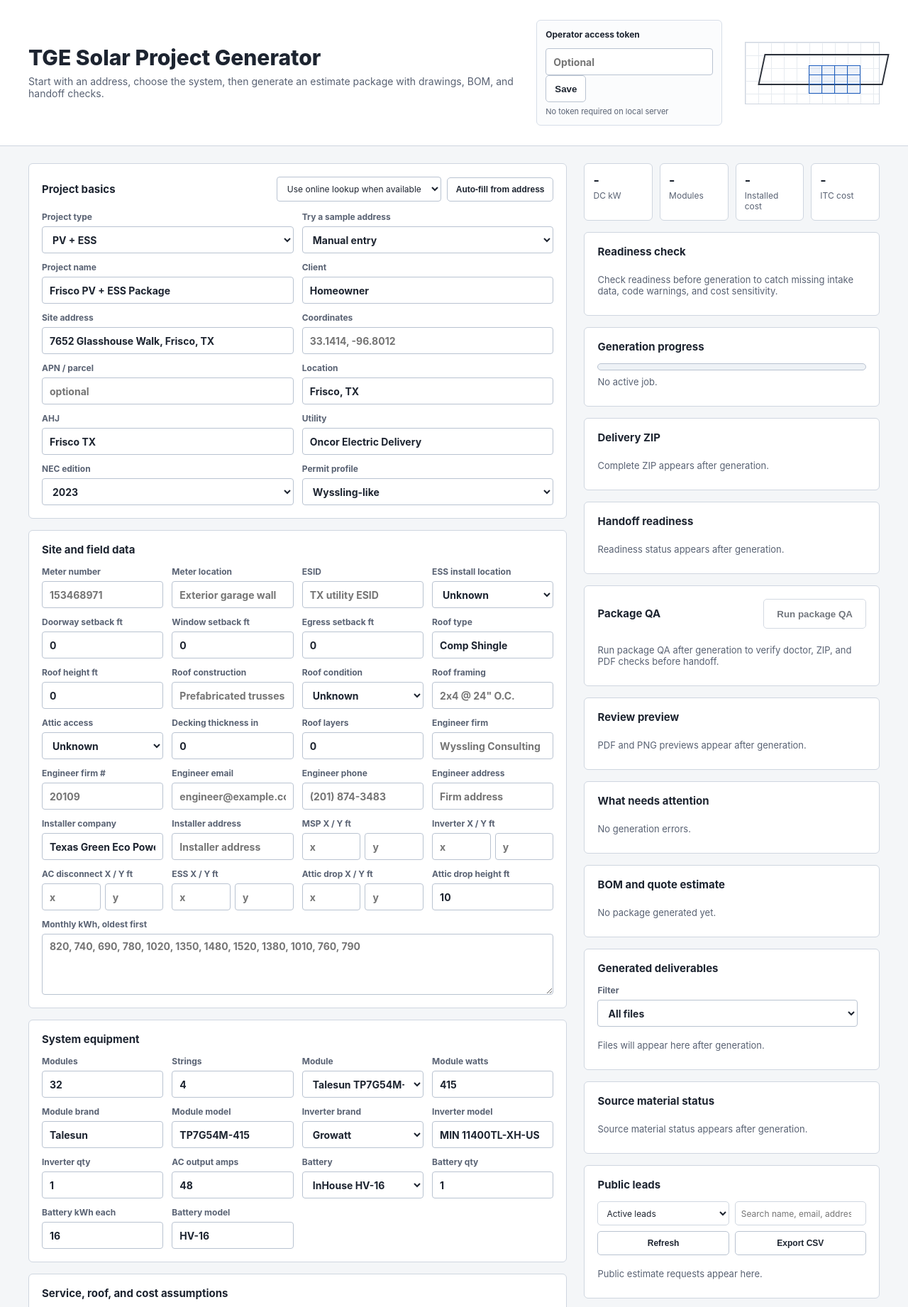
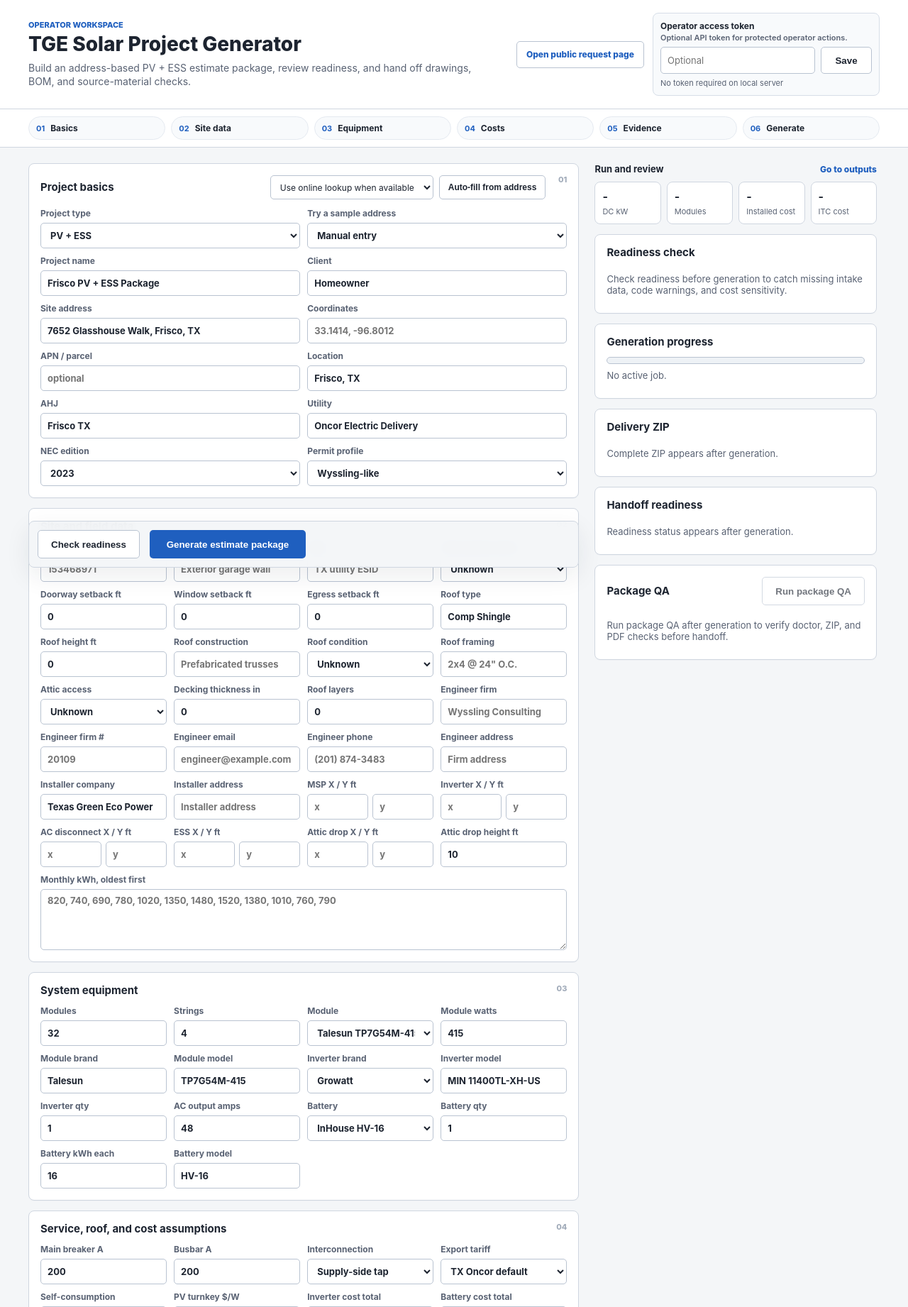
Before and after one commit to maxwu1978/pvess-calc, a FastAPI app: page / in a window 1280 px wide. Shown: the top 1842 px of the page at 71% size. Run offline with FastAPI, Linux system fonts and the light colour scheme; data that the repository does not hold is empty; some libraries are stand-ins or nearby versions.

Commit message:
refine web operator layout

```diff
--- a/src/pvess_calc/web/static/index.html
+++ b/src/pvess_calc/web/static/index.html
@@ -8,32 +8,38 @@
   </head>
   <body>
     <header class="topbar">
-      <div>
+      <div class="brand-block">
+        <span class="eyebrow">Operator workspace</span>
         <h1>TGE Solar Project Generator</h1>
-        <p>Start with an address, choose the system, then generate an estimate package with drawings, BOM, and handoff checks.</p>
+        <p>Build an address-based PV + ESS estimate package, review readiness, and hand off drawings, BOM, and source-material checks.</p>
       </div>
-      <div class="access-token-card" aria-label="Optional server access token">
-        <label>Operator access token
+      <div class="topbar-actions">
+        <a class="lead-link" href="/lead" target="_blank" rel="noreferrer">Open public request page</a>
+        <div class="access-token-card" aria-label="Optional server access token">
+          <label for="access-token">Operator access token
+            <small>Optional API token for protected operator actions.</small>
+          </label>
           <span class="token-row">
             <input id="access-token" type="password" autocomplete="off" placeholder="Optional" />
             <button id="save-token" type="button" class="secondary-button">Save</button>
           </span>
-        </label>
-        <span id="token-status">No token required on local server</span>
-      </div>
-      <div class="mini-plan" aria-hidden="true">
-        <div class="roof-line"></div>
-        <div class="panel-grid">
-          <span></span><span></span><span></span><span></span>
-          <span></span><span></span><span></span><span></span>
-          <span></span><span></span><span></span><span></span>
+          <span id="token-status">No token required on local server</span>
         </div>
       </div>
     </header>
 
+    <nav class="workflow-rail" aria-label="Project workflow">
+      <a href="#project-basics"><strong>01</strong><span>Basics</span></a>
+      <a href="#site-field-data"><strong>02</strong><span>Site data</span></a>
+      <a href="#system-equipment"><strong>03</strong><span>Equipment</span></a>
+      <a href="#service-costs"><strong>04</strong><span>Costs</span></a>
+      <a href="#source-materials"><strong>05</strong><span>Evidence</span></a>
+      <a href="#package-outputs"><strong>06</strong><span>Generate</span></a>
+    </nav>
+
     <main class="workspace">
       <form id="project-form" class="editor">
-        <section class="panel">
+        <section id="project-basics" class="panel flow-section" data-step="01">
           <div class="section-head">
             <h2>Project basics</h2>
             <div class="lookup-controls">
@@ -102,7 +108,7 @@
           <div id="lookup-panel" class="lookup-panel hidden"></div>
         </section>
 
-        <section class="panel">
+        <section id="site-field-data" class="panel flow-section" data-step="02">
           <div class="section-head">
             <h2>Site and field data</h2>
           </div>
@@ -227,7 +233,7 @@
           </div>
         </section>
 
-        <section class="panel">
+        <section id="system-equipment" class="panel flow-section" data-step="03">
           <div class="section-head">
             <h2>System equipment</h2>
           </div>
@@ -367,7 +373,7 @@
           </div>
         </section>
 
-        <section class="panel">
+        <section id="service-costs" class="panel flow-section" data-step="04">
           <div class="section-head">
             <h2>Service, roof, and cost assumptions</h2>
           </div>
@@ -425,7 +431,7 @@
           </div>
         </section>
 
-        <section class="panel">
+        <section id="source-materials" class="panel flow-section" data-step="05">
           <div class="section-head">
             <h2>Source materials and evidence</h2>
           </div>
@@ -489,9 +495,12 @@
           </div>
         </section>
 
-        <section class="panel output-options">
+        <section id="package-outputs" class="panel output-options run-panel" data-step="06">
           <div class="section-head">
-            <h2>Package outputs</h2>
+            <div>
+              <h2>Package outputs</h2>
+              <p>Select the files this run should produce before generating the estimate package.</p>
+            </div>
           </div>
           <label><input type="checkbox" name="out_customer" checked /> Customer PDF</label>
           <label><input type="checkbox" name="out_permit" checked /> Permit package</label>
@@ -509,6 +518,10 @@
       </form>
 
       <aside class="results" aria-live="polite">
+        <div class="results-header">
+          <strong>Run and review</strong>
+          <a href="#package-outputs">Go to outputs</a>
+        </div>
         <section class="summary-strip" id="summary-strip">
           <div><strong>-</strong><span>DC kW</span></div>
           <div><strong>-</strong><span>Modules</span></div>
--- a/src/pvess_calc/web/static/styles.css
+++ b/src/pvess_calc/web/static/styles.css
@@ -3,12 +3,17 @@
   --ink: #1d2430;
   --muted: #596273;
   --line: #cfd6e0;
+  --line-soft: #e4e9f0;
   --panel: #ffffff;
+  --panel-soft: #f8fafc;
   --page: #f4f6f8;
   --blue: #1f5fbf;
   --green: #12805c;
+  --ok: #12805c;
   --orange: #c66a16;
   --warn: #9d3b1d;
+  --shadow: 0 12px 34px rgba(29, 36, 48, 0.08);
+  --radius: 8px;
   font-family: Inter, ui-sans-serif, system-ui, -apple-system, BlinkMacSystemFont, "Segoe UI", sans-serif;
 }
 
@@ -23,14 +28,29 @@ body {
 }
 
 .topbar {
-  min-height: 132px;
-  padding: 28px 40px;
-  display: flex;
-  align-items: center;
-  justify-content: space-between;
-  gap: 32px;
+  min-height: 0;
+  padding: 18px 40px;
+  display: grid;
+  grid-template-columns: minmax(0, 1fr) auto;
+  align-items: center;
+  gap: 24px;
   border-bottom: 1px solid var(--line);
   background: #ffffff;
+}
+
+.brand-block {
+  min-width: 0;
+  max-width: 820px;
+}
+
+.eyebrow {
+  display: block;
+  margin-bottom: 5px;
+  color: var(--blue);
+  font-size: 11px;
+  font-weight: 780;
+  letter-spacing: 0;
+  text-transform: uppercase;
 }
 
 h1,
@@ -40,7 +60,7 @@ p {
 }
 
 h1 {
-  font-size: 30px;
+  font-size: 28px;
   line-height: 1.1;
   font-weight: 760;
   letter-spacing: 0;
@@ -50,18 +70,50 @@ h1 {
   margin-top: 8px;
   color: var(--muted);
   font-size: 14px;
+  line-height: 1.4;
+}
+
+.topbar-actions {
+  display: grid;
+  grid-template-columns: auto minmax(280px, 320px);
+  gap: 12px;
+  align-items: center;
+}
+
+.lead-link {
+  min-height: 38px;
+  display: inline-flex;
+  align-items: center;
+  justify-content: center;
+  border: 1px solid #b9c3d1;
+  border-radius: 5px;
+  padding: 0 13px;
+  background: #ffffff;
+  color: var(--blue);
+  text-decoration: none;
+  font-size: 12px;
+  font-weight: 760;
+  white-space: nowrap;
 }
 
 .access-token-card {
-  width: 300px;
+  width: 100%;
   border: 1px solid #d7dee8;
-  border-radius: 6px;
-  padding: 12px;
-  background: #fbfcfd;
+  border-radius: var(--radius);
+  padding: 10px;
+  background: var(--panel-soft);
 }
 
 .access-token-card label {
   color: var(--ink);
+  gap: 2px;
+}
+
+.access-token-card small {
+  display: block;
+  color: var(--muted);
+  font-size: 11px;
+  font-weight: 600;
 }
 
 .access-token-card span {
@@ -71,9 +123,9 @@ h1 {
   font-size: 11px;
 }
 
-.token-row {
-  display: grid;
-  grid-template-columns: minmax(0, 1fr) auto;
+.access-token-card .token-row {
+  display: grid;
+  grid-template-columns: minmax(0, 1fr) 72px;
   gap: 8px;
 }
 
@@ -86,49 +138,60 @@ h1 {
   padding: 0 12px;
 }
 
-.mini-plan {
-  width: 220px;
-  height: 88px;
-  position: relative;
-  border: 1px solid var(--line);
-  background:
-    linear-gradient(#e7ebf0 1px, transparent 1px),
-    linear-gradient(90deg, #e7ebf0 1px, transparent 1px);
-  background-size: 18px 18px;
-}
-
-.roof-line {
-  position: absolute;
-  left: 22px;
-  top: 16px;
-  width: 176px;
-  height: 44px;
-  border: 2px solid #2c313a;
-  transform: skewX(-12deg);
-}
-
-.panel-grid {
-  position: absolute;
-  right: 26px;
-  bottom: 14px;
-  display: grid;
-  grid-template-columns: repeat(4, 18px);
-  grid-auto-rows: 13px;
-  border-left: 1px solid var(--blue);
-  border-top: 1px solid var(--blue);
-}
-
-.panel-grid span {
-  border-right: 1px solid var(--blue);
-  border-bottom: 1px solid var(--blue);
-  background: rgba(31, 95, 191, 0.08);
+.workflow-rail {
+  position: sticky;
+  top: 0;
+  z-index: 20;
+  display: grid;
+  grid-template-columns: repeat(6, minmax(0, 1fr));
+  gap: 8px;
+  padding: 10px 40px;
+  border-bottom: 1px solid var(--line);
+  background: rgba(255, 255, 255, 0.96);
+  backdrop-filter: blur(10px);
+}
+
+.workflow-rail a {
+  min-width: 0;
+  display: grid;
+  grid-template-columns: auto minmax(0, 1fr);
+  gap: 8px;
+  align-items: center;
+  border: 1px solid var(--line-soft);
+  border-radius: 999px;
+  padding: 8px 10px;
+  background: var(--panel-soft);
+  color: var(--ink);
+  text-decoration: none;
+  font-size: 12px;
+  font-weight: 740;
+}
+
+.workflow-rail a:hover {
+  border-color: rgba(31, 95, 191, 0.45);
+  background: #f2f7ff;
+}
+
+.workflow-rail strong {
+  color: var(--blue);
+  font-size: 11px;
+}
+
+.workflow-rail span {
+  min-width: 0;
+  overflow: hidden;
+  text-overflow: ellipsis;
+  white-space: nowrap;
 }
 
 .workspace {
   display: grid;
-  grid-template-columns: minmax(0, 1.55fr) minmax(360px, 0.85fr);
-  gap: 24px;
-  padding: 24px 40px 40px;
+  grid-template-columns: minmax(680px, 1.45fr) minmax(380px, 0.75fr);
+  gap: 22px;
+  max-width: 1760px;
+  margin: 0 auto;
+  padding: 22px 40px 44px;
+  align-items: start;
 }
 
 .editor,
@@ -136,12 +199,57 @@ h1 {
   min-width: 0;
 }
 
+.results {
+  position: sticky;
+  top: 74px;
+  max-height: calc(100vh - 88px);
+  overflow: auto;
+  padding-right: 4px;
+}
+
+.results-header {
+  display: flex;
+  align-items: center;
+  justify-content: space-between;
+  gap: 12px;
+  margin-bottom: 10px;
+  color: var(--muted);
+  font-size: 12px;
+  font-weight: 760;
+}
+
+.results-header strong {
+  color: var(--ink);
+  font-size: 13px;
+}
+
+.results-header a {
+  color: var(--blue);
+  text-decoration: none;
+}
+
 .panel {
   background: var(--panel);
   border: 1px solid var(--line);
-  border-radius: 6px;
-  padding: 18px;
-  margin-bottom: 16px;
+  border-radius: var(--radius);
+  padding: 16px;
+  margin-bottom: 14px;
+  box-shadow: 0 1px 0 rgba(29, 36, 48, 0.02);
+}
+
+.flow-section {
+  position: relative;
+  scroll-margin-top: 72px;
+}
+
+.flow-section::before {
+  content: attr(data-step);
+  position: absolute;
+  top: 15px;
+  right: 16px;
+  color: #a3adbb;
+  font-size: 11px;
+  font-weight: 780;
 }
 
 .section-head {
@@ -149,7 +257,11 @@ h1 {
   align-items: center;
   justify-content: space-between;
   gap: 12px;
-  margin-bottom: 14px;
+  margin-bottom: 12px;
+}
+
+.flow-section > .section-head {
+  padding-right: 30px;
 }
 
 .lookup-controls {
@@ -177,9 +289,16 @@ h2 {
   letter-spacing: 0;
 }
 
+.section-head p {
+  margin-top: 4px;
+  color: var(--muted);
+  font-size: 12px;
+  line-height: 1.35;
+}
+
 .grid {
   display: grid;
-  gap: 12px;
+  gap: 10px;
 }
 
 .grid.two {
@@ -187,7 +306,7 @@ h2 {
 }
 
 .grid.four {
-  grid-template-columns: repeat(4, minmax(0, 1fr));
+  grid-template-columns: repeat(4, minmax(150px, 1fr));
 }
 
 .grid .wide {
@@ -208,14 +327,14 @@ input,
 select,
 textarea {
   width: 100%;
-  min-height: 38px;
+  min-height: 36px;
   border: 1px solid #b9c3d1;
-  border-radius: 4px;
-  background: #ffffff;
-  color: var(--ink);
-  padding: 8px 10px;
+  border-radius: 5px;
+  background: #ffffff;
+  color: var(--ink);
+  padding: 7px 9px;
   font: inherit;
-  font-size: 14px;
+  font-size: 13px;
 }
 
 textarea {
@@ -267,15 +387,29 @@ textarea:focus {
   min-height: 18px;
 }
 
+.run-panel {
+  border-color: rgba(31, 95, 191, 0.32);
+  background: linear-gradient(180deg, #ffffff 0%, #f7fbff 100%);
+}
+
 .actions {
+  position: sticky;
+  bottom: 0;
+  z-index: 12;
   display: flex;
   align-items: center;
   gap: 14px;
-  padding: 4px 0 0;
+  margin-top: 2px;
+  border: 1px solid var(--line);
+  border-radius: var(--radius);
+  padding: 12px;
+  background: rgba(244, 246, 248, 0.94);
+  box-shadow: var(--shadow);
+  backdrop-filter: blur(10px);
 }
 
 button {
-  min-height: 42px;
+  min-height: 40px;
   border: 0;
   border-radius: 5px;
   padding: 0 18px;
@@ -294,6 +428,10 @@ button:disabled {
   border: 1px solid #b9c3d1;
   background: #ffffff;
   color: var(--ink);
+}
+
+#generate {
+  min-width: 220px;
 }
 
 .history-button {
@@ -584,8 +722,10 @@ button:disabled {
 }
 
 #status {
+  min-width: 0;
   color: var(--muted);
   font-size: 13px;
+  overflow-wrap: anywhere;
 }
 
 .validation-panel {
@@ -691,28 +831,29 @@ button:disabled {
 .summary-strip {
   display: grid;
   grid-template-columns: repeat(4, minmax(0, 1fr));
-  gap: 10px;
-  margin-bottom: 16px;
+  gap: 8px;
+  margin-bottom: 14px;
 }
 
 .summary-strip div {
   background: #ffffff;
   border: 1px solid var(--line);
-  border-radius: 6px;
-  padding: 12px;
+  border-radius: var(--radius);
+  padding: 10px;
 }
 
 .summary-strip strong {
   display: block;
-  font-size: 18px;
-  color: var(--ink);
+  font-size: 16px;
+  color: var(--ink);
+  overflow-wrap: anywhere;
 }
 
 .summary-strip span {
   display: block;
   margin-top: 4px;
   color: var(--muted);
-  font-size: 12px;
+  font-size: 11px;
 }
 
 .empty {
```
Also changed, not shown: other parts of src/pvess_calc/web/static/styles.css (+37 -10 lines), ROADMAP.md (+25 -0 lines), docs/web-ui-language.md (+16 -0 lines), docs/web-ui.md (+20 -0 lines), tests/test_web_app.py (+4 -0 lines), CHANGELOG.md.
